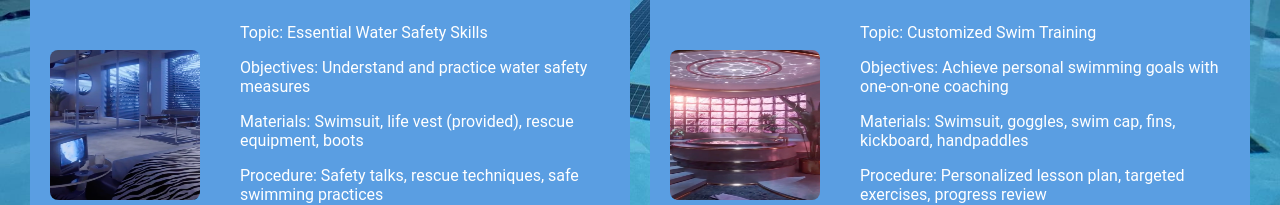
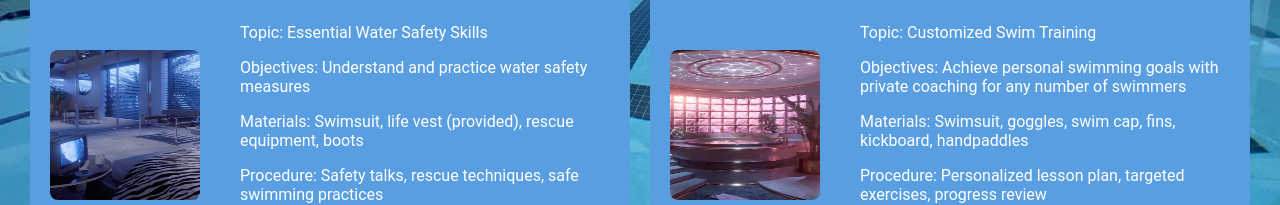
Before and after one commit to kyu065/SEG3125_A1, a plain HTML site: page Lessons.html in a window 1280 px wide. Shown: the part 563-768 px from the top of the page. Drawn offline with Linux system fonts and the light colour scheme.

Commit message:
fix grammar

```diff
--- a/Lessons.html
+++ b/Lessons.html
@@ -77,7 +77,7 @@
                 <div class="lesson-description">
                     <ul>
                         <p>Topic: Customized Swim Training</p>
-                        <p>Objectives: Achieve personal swimming goals with one-on-one coaching</p>
+                        <p>Objectives: Achieve personal swimming goals with private coaching for any number of swimmers</p>
                         <p>Materials: Swimsuit, goggles, swim cap, fins, kickboard, handpaddles</p>
                         <p>Procedure: Personalized lesson plan, targeted exercises, progress review</p>
                         <p>Assessment: Continuous feedback and goal reassessment</p>
```
